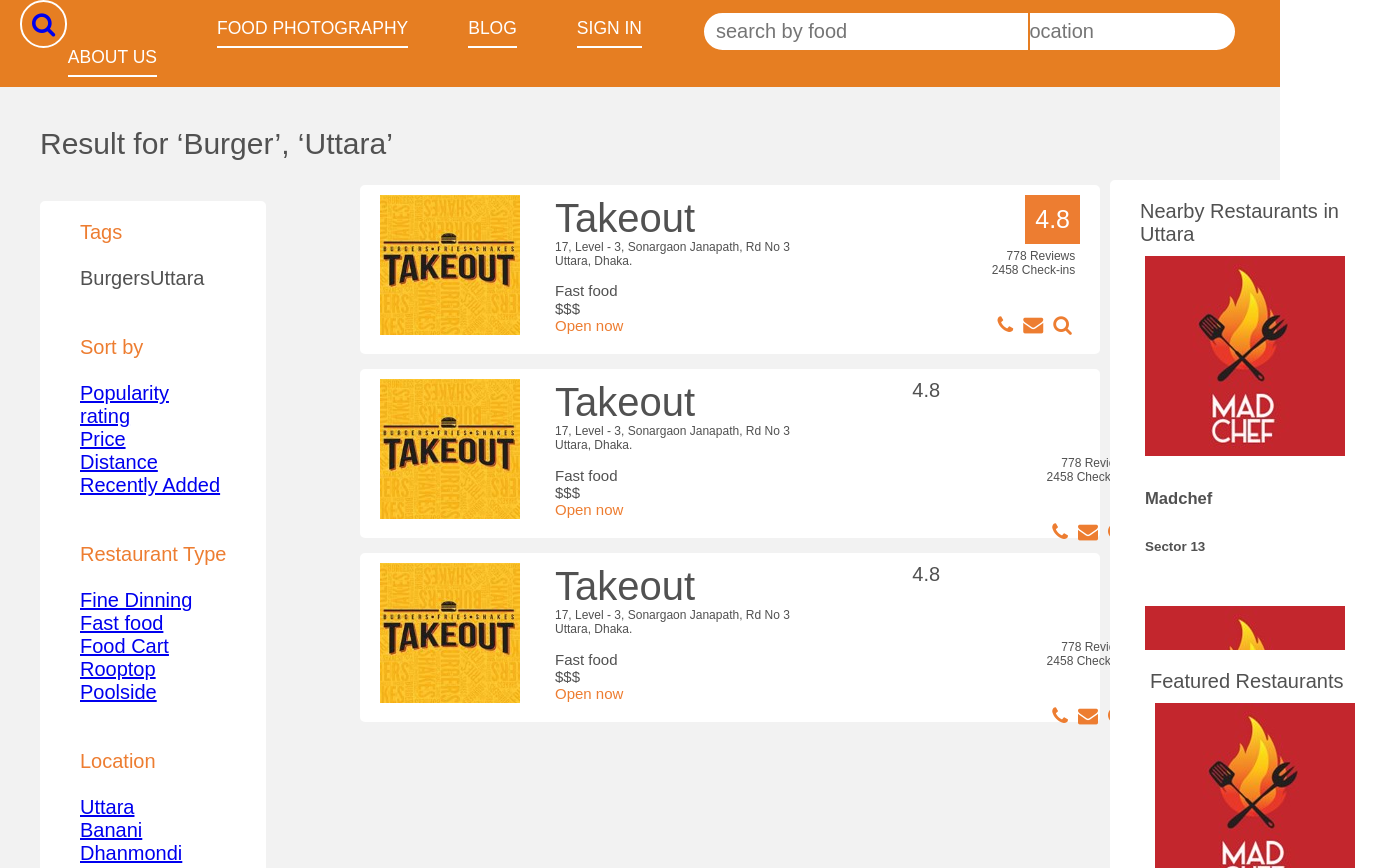
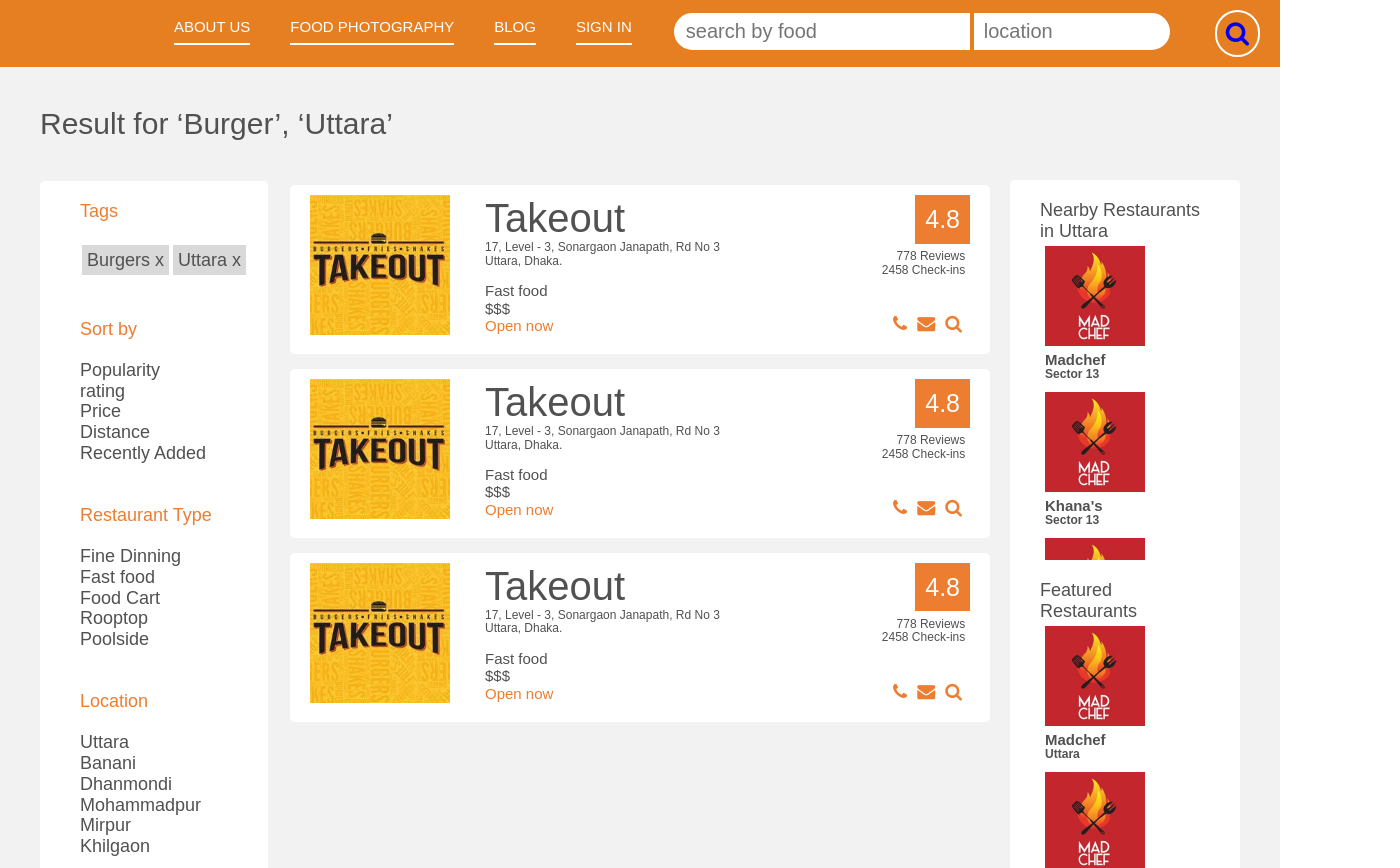
Before and after one commit to ahmedsadman/foodhub-web, a React (Create React App) app: page /restaurants/search in a window 1280 px wide. Shown: the top 868 px of the page, 1400 px wide, since content can reach past the window. Built offline with nearby package versions, Linux system fonts and the light colour scheme.

Commit message:
Search result layout fixes from Tarik

```diff
--- a/src/routes/SearchResult.js
+++ b/src/routes/SearchResult.js
@@ -9,7 +9,11 @@ class SearchResult extends Component {
                 <nav>
                     <div className={styles.row}>
                         <ul className={styles.nav}>
-                            <Link className={styles.btn} to='/'>
+
+                        <Link className={`${styles.btn} ${
+                            styles.navlist
+                            }`}
+                            to='/'>
                                 {' '}
                                 <i className='fa fa-search' />{' '}
                             </Link>
@@ -58,7 +62,9 @@ class SearchResult extends Component {
                                 >
                                     Blog
                                 </Link>
+
                             </li>
+
                             <li className={styles.navlist}>
                                 {' '}
                                 <Link
@@ -81,6 +87,7 @@ class SearchResult extends Component {
                                     About us
                                 </Link>
                             </li>
+
                         </ul>
                     </div>
                 </nav>
@@ -95,8 +102,18 @@ class SearchResult extends Component {
                             Tags <br />
                             <br />
                         </span>
-                        <span classname={styles.Tags}>Burgers</span>
-                        <span classname={styles.Tags}>Uttara</span>
+                        <span className={styles.Tags}>
+                            Burgers
+                            <span>
+                            <Link className={styles.cross} to='/'>  x</Link>
+                            </span>
+                        </span>
+                        <span className={styles.Tags}>
+                            Uttara
+                            <span>
+                            <Link className={styles.cross} to='/'>  x</Link>
+                            </span>
+                        </span>
 
                         <br />
 
@@ -104,12 +121,12 @@ class SearchResult extends Component {
                             <br />
                             <br /> Sort by <br /> <br />
                         </span>
-                        <span className={styles.Ash}>
-                            <Link to='/'>Popularity</Link> <br />
-                            <Link to='/'>rating</Link> <br />
-                            <Link to='/'>Price</Link> <br />
-                            <Link to='/'>Distance</Link> <br />
-                            <Link to='/'>Recently Added</Link> <br />
+                        <span >
+                            <Link className={styles.Ash} to='/'>Popularity</Link> <br />
+                            <Link className={styles.Ash} to='/'>rating</Link> <br />
+                            <Link className={styles.Ash} to='/'>Price</Link> <br />
+                            <Link className={styles.Ash} to='/'>Distance</Link> <br />
+                            <Link className={styles.Ash} to='/'>Recently Added</Link> <br />
                         </span>
 
                         <span className={styles.orange}>
@@ -117,11 +134,11 @@ class SearchResult extends Component {
                             <br /> Restaurant Type <br /> <br />
                         </span>
                         <span className={styles.Ash}>
-                            <Link to='/'>Fine Dinning</Link> <br />
-                            <Link to='/'>Fast food</Link> <br />
-                            <Link to='/'>Food Cart</Link> <br />
-                            <Link to='/'>Rooptop</Link> <br />
-                            <Link to='/'>Poolside</Link> <br />
+                            <Link className={styles.Ash} to='/'>Fine Dinning</Link> <br />
+                            <Link className={styles.Ash} to='/'>Fast food</Link> <br />
+                            <Link className={styles.Ash} to='/'>Food Cart</Link> <br />
+                            <Link className={styles.Ash} to='/'>Rooptop</Link> <br />
+                            <Link className={styles.Ash} to='/'>Poolside</Link> <br />
                         </span>
 
                         <span className={styles.orange}>
@@ -129,21 +146,74 @@ class SearchResult extends Component {
                             <br /> Location <br /> <br />
                         </span>
                         <span className={styles.Ash}>
-                            <Link className={styles.fliterLink} to='/'>
-                                Uttara
-                            </Link>{' '}
-                            <br />
-                            <Link to='/'>Banani</Link> <br />
-                            <Link to='/'>Dhanmondi</Link> <br />
-                            <Link to='/'>Mohammadpur</Link> <br />
-                            <Link to='/'>Mirpur</Link> <br />
-                            <Link to='/'>Khilgaon</Link> <br />
+                            <Link className={styles.Ash} to='/'>Uttara</Link><br />
+                            <Link className={styles.Ash} to='/'>Banani</Link> <br />
+                            <Link className={styles.Ash} to='/'>Dhanmondi</Link> <br />
+                            <Link className={styles.Ash} to='/'>Mohammadpur</Link> <br />
+                            <Link className={styles.Ash} to='/'>Mirpur</Link> <br />
+                            <Link className={styles.Ash} to='/'>Khilgaon</Link> <br />
                         </span>
                     </div>
                 </section>
 
                 {/*Restaurant Block */}
                 <div className={styles.Restaurants}>
+                    <div className={styles.resBlock}>
+                        <div className={styles.left}>
+                            <img
+                                alt=''
+                                className={styles.resImg}
+                                src='/images/css/Takeout.jpg'
+                            />
+                        </div>
+                        <div className={styles.right}>
+                            <div className={styles.large}>Takeout</div>
+                            <div className={styles.small}>
+                                17, Level - 3, Sonargaon Janapath, Rd No 3<br />
+                                Uttara, Dhaka.
+                                <br />
+                                <br />
+                            </div>
+                            <div className={styles.medium}>
+                                {' '}
+                                Fast food
+                                <br />
+                                $$$
+                                <br />
+                            </div>
+                            <div className={styles.orange}>Open now</div>
+                        </div>
+                        <div className={styles.numbers}>
+                            <div className={styles.rating}>4.8</div>
+                            <div className={styles.reviewCheckins}>
+                                778 Reviews
+                                <br />
+                                2458 Check-ins
+                            </div>
+                            <div className={styles.icons}>
+                                <Link to='/'>
+                                    <i
+                                        className={`${styles.icon} fa fa-phone`}
+                                    />
+                                </Link>
+                                <Link to='/'>
+                                    <i
+                                        className={`${
+                                            styles.icon
+                                        } fa fa-envelope`}
+                                    />
+                                </Link>
+                                <Link to='/'>
+                                    <i
+                                        className={`${
+                                            styles.icon
+                                        } fa fa-search`}
+                                    />
+                                </Link>
+                            </div>
+                        </div>
+                    </div>
+
                     <div className={styles.resBlock}>
                         <div className={styles.left}>
                             <img
@@ -226,63 +296,7 @@ class SearchResult extends Component {
                             <div className={styles.orange}>Open now</div>
                         </div>
                         <span className={styles.numbers}>
-                            <div className={styles.ratings}>4.8</div>
-                            <div className={styles.reviewCheckins}>
-                                778 Reviews
-                                <br />
-                                2458 Check-ins
-                            </div>
-                            <div className={styles.icons}>
-                                <Link to='/'>
-                                    <i
-                                        className={`${styles.icon} fa fa-phone`}
-                                    />
-                                </Link>
-                                <Link to='/'>
-                                    <i
-                                        className={`${
-                                            styles.icon
-                                        } fa fa-envelope`}
-                                    />
-                                </Link>
-                                <Link to='/'>
-                                    <i
-                                        className={`${
-                                            styles.icon
-                                        } fa fa-search`}
-                                    />
-                                </Link>
-                            </div>
-                        </span>
-                    </div>
-
-                    <div className={styles.resBlock}>
-                        <div className={styles.left}>
-                            <img
-                                alt=''
-                                className={styles.resImg}
-                                src='/images/css/Takeout.jpg'
-                            />
-                        </div>
-                        <div className={styles.right}>
-                            <div className={styles.large}>Takeout</div>
-                            <div className={styles.small}>
-                                17, Level - 3, Sonargaon Janapath, Rd No 3<br />
-                                Uttara, Dhaka.
-                                <br />
-                                <br />
-                            </div>
-                            <div className={styles.medium}>
-                                {' '}
-                                Fast food
-                                <br />
-                                $$$
-                                <br />
-                            </div>
-                            <div className={styles.orange}>Open now</div>
-                        </div>
-                        <span className={styles.numbers}>
-                            <div className={styles.ratings}>4.8</div>
+                            <div className={styles.rating}>4.8</div>
                             <div className={styles.reviewCheckins}>
                                 778 Reviews
                                 <br />
@@ -312,6 +326,7 @@ class SearchResult extends Component {
                         </span>
                     </div>
                 </div>
+                <div style={{ clear: 'both' }}></div>
 
                 {/*Sidebar */}
                 <div className={styles.nearbyBlock}>
@@ -319,7 +334,7 @@ class SearchResult extends Component {
                     <div className={styles.nearby}>
                         <img
                             alt=''
-                            classname={styles.divImg}
+                            className={styles.divImg}
                             src='/images/css/Madchef.jpg'
                         />
                         <h5>Madchef</h5>
@@ -328,7 +343,7 @@ class SearchResult extends Component {
                     <div className={styles.nearby}>
                         <img
                             alt=''
-                            classname={styles.divImg}
+                            className={styles.divImg}
                             src='/images/css/Madchef.jpg'
                         />
                         <h5>Khana's</h5>
@@ -337,7 +352,7 @@ class SearchResult extends Component {
                     <div className={styles.nearby}>
                         <img
                             alt=''
-                            classname={styles.divImg}
+                            className={styles.divImg}
                             src='/images/css/Madchef.jpg'
                         />
                         <h5>Mr.Manik</h5>
@@ -346,7 +361,7 @@ class SearchResult extends Component {
                     <div className={styles.nearby}>
                         <img
                             alt=''
-                            classname={styles.divImg}
+                            className={styles.divImg}
                             src='/images/css/Madchef.jpg'
                         />
                         <h5>Mumins Foods</h5>
@@ -359,7 +374,7 @@ class SearchResult extends Component {
                     <div className={styles.nearby}>
                         <img
                             alt=''
-                            classname={styles.divImg}
+                            className={styles.divImg}
                             src='/images/css/Madchef.jpg'
                         />
                         <h5>Madchef</h5>
@@ -368,7 +383,7 @@ class SearchResult extends Component {
                     <div className={styles.nearby}>
                         <img
                             alt=''
-                            classname={styles.divImg}
+                            className={styles.divImg}
                             src='/images/css/Madchef.jpg'
                         />
                         <h5>Khana's</h5>
@@ -377,7 +392,7 @@ class SearchResult extends Component {
                     <div className={styles.nearby}>
                         <img
                             alt=''
-                            classname={styles.divImg}
+                            className={styles.divImg}
                             src='/images/css/Madchef.jpg'
                         />
                         <h5>Mr.Manik</h5>
@@ -386,13 +401,16 @@ class SearchResult extends Component {
                     <div className={styles.nearby}>
                         <img
                             alt=''
-                            classname={styles.divImg}
+                            className={styles.divImg}
                             src='/images/css/Madchef.jpg'
                         />
                         <h5>Mumins Foods</h5>
                         <h6>Mirpur</h6>
+
                     </div>
+                    <div style={{ clear: 'both' }}></div>
                 </div>
+                <div style={{ clear: 'both' }}></div>
             </div>
         );
     }
--- a/src/views/SearchResult.module.css
+++ b/src/views/SearchResult.module.css
@@ -1,17 +1,19 @@
 /* Type your css for search result page here */
 
 .all{
-	margin: 0px;
-	padding: 0px;
-    box-sizing: border-box;
     background-color:#F2F2F2;
 	color:#515151;
 	font-family: 'Bahnschrift SemiBold','Arial','sans-serif';
 	font-weight: 300;
-	font-size: 20px;
+	font-size: 18px;
 	text-rendering: optimizeLegibility;
 }
 
+.all * {
+	margin: 0;
+	padding: 0;
+	box-sizing: border-box;
+}
 
 .row{
 	background-color: #e67e22;
@@ -30,7 +32,7 @@
 }
 
 .btn{
-	padding: 8px 10px;
+	padding: 7px 9px;
 	border: 2px solid #fff;
 	border-radius: 25px;
 }
@@ -38,7 +40,6 @@
 .navlist{
 	margin-top: 0px;
 	margin-left: 40px;
-	margin-right: 20px;
 	float: right;
 }
 
@@ -48,7 +49,7 @@
 	color: #fff;
 	text-decoration: none;
 	text-transform: uppercase;
-	font-size: 70%;
+	font-size: 60%;
 	border-bottom: 2px solid transperent;
 	transition: border 0.2s;
 }
@@ -59,7 +60,7 @@
 	color: #fff;
 	text-decoration: none;
 	text-transform: uppercase;
-	font-size: 70%;
+	font-size: 60%;
 	border-bottom: 2px solid #c15511;
 }
 
@@ -80,7 +81,7 @@
 .bigSearch{
 	width: 300px;
 	margin: 1px 3px;
-	margin-right: -4	0px;
+	margin-right: 10px;
 	margin-left: 60px;
 	padding: 7px 12px;
 	border: 2px solid #e67e22;
@@ -93,7 +94,7 @@
 .smallSearch{
 	width: 200px;
 	margin: 1px 3px;
-	margin-left: -20px;
+	margin-left: 10px;
 	padding: 7px 10px;
 	border: 2px solid #e67e22;
 	border-radius: 35px;
@@ -114,6 +115,7 @@
 	display: inline-block;
 	margin: 0px 40px;
 	padding: 20px 40px;
+	padding-right: 20px;
 }
 
 
@@ -122,7 +124,7 @@
 	margin-bottom: 10px;
 }
 
-.ash{
+.Ash{
 
 	color: #515151;
 	text-decoration: none;
@@ -130,16 +132,22 @@
 }
 
 .Tags{
-	background-color: #D9D9D9;
+	background-color: rgb(217, 217, 217);
 	display: inline-block;
-	padding: 5px 15px;
+	padding: 5px 5px;
+	margin: 2px 2px;
 
+}
+
+.cross{
+	text-decoration: none;
+	color: #515151;
 }
 
 .Restaurants{
 	position: absolute;
 	top: 180px;
-	left: 320px;
+	left: 250px;
 	box-sizing: inherit;
 
 }
@@ -229,7 +237,7 @@
 	background-color: #fff;
 	position: absolute;
 	top: 180px;
-	left: 1070px;
+	left: 970px;
 	border-radius: 5px;
 	margin: 0px 40px;
 	padding: 20px 30px;
@@ -238,26 +246,26 @@
 .featuredBlock{
 	background-color: #fff;
 	position: absolute;
-	top: 650px;
-	left: 1070px;
+	top: 560px;
+	left: 970px;
 	border-radius: 5px;
 	margin: 0px 40px;
-	padding: 20px 40px;
+	padding: 20px 30px;
 
 
 }
 
 .divImg{
-	height: 120px;
-	width: 120px;
+	height: 100px;
+	width: 100px;
 }
 
 .nearby{
 	float: left;
-	padding: 10px 5px;
+	padding: 5px 5px;
 }
 
 .featured{
 	float: left;
-	padding: 10px 5px;
+	padding: 5px 5px;
 }
```
